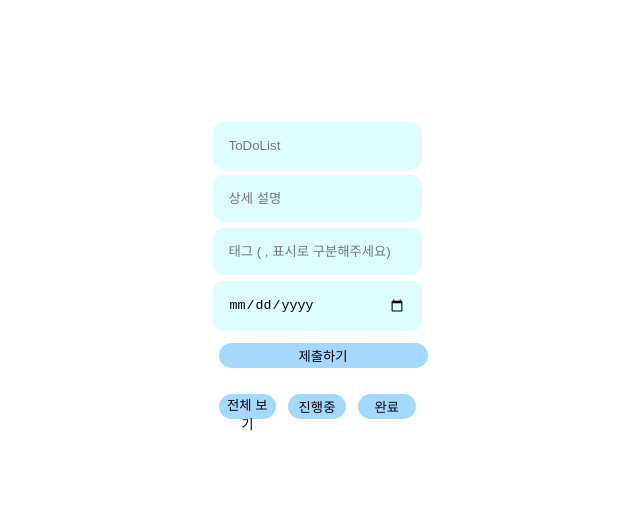
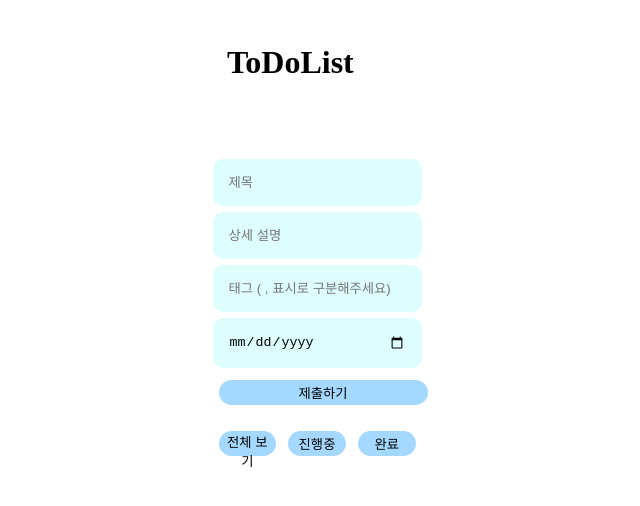
Before and after one commit to wonjin-dev/to-do-list, a React (Create React App) app: page / in a window 1280 px wide. Shown: the top 506 px of the page, without its empty margins (323-963 px from the left). Built offline with nearby package versions, Linux system fonts and the light colour scheme.

Commit message:
fix: Change incorrect name in STRINGS

```diff
--- a/src/constants/ko.ts
+++ b/src/constants/ko.ts
@@ -1,6 +1,6 @@
 export const STRINGS = {
-  title: 'ToDoList',
-  name: '제목',
+  projectTitle: 'ToDoList',
+  title: '제목',
   desc: '상세 설명',
   nameColon: '제목: ',
   descColon: '상세 설명: ',
```
